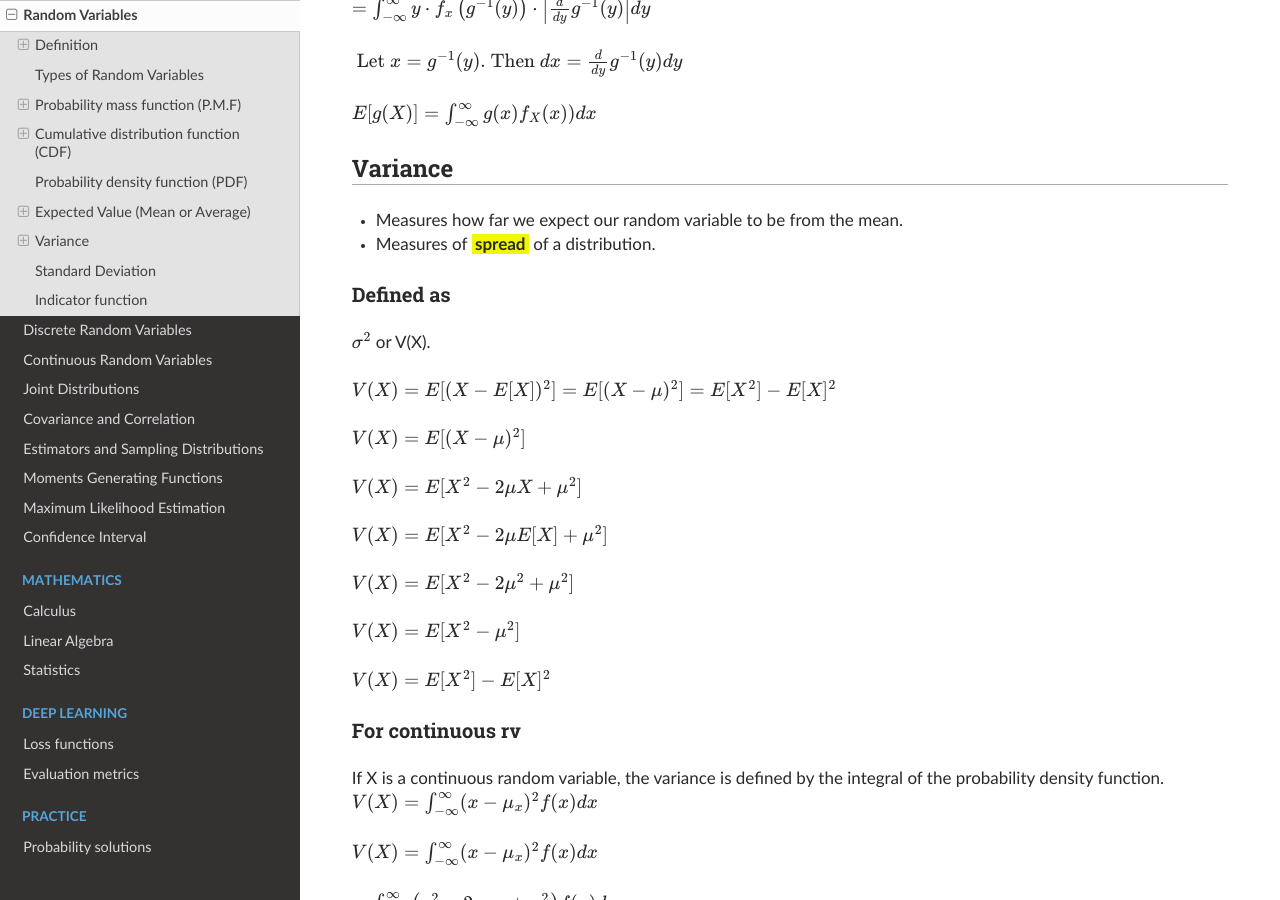
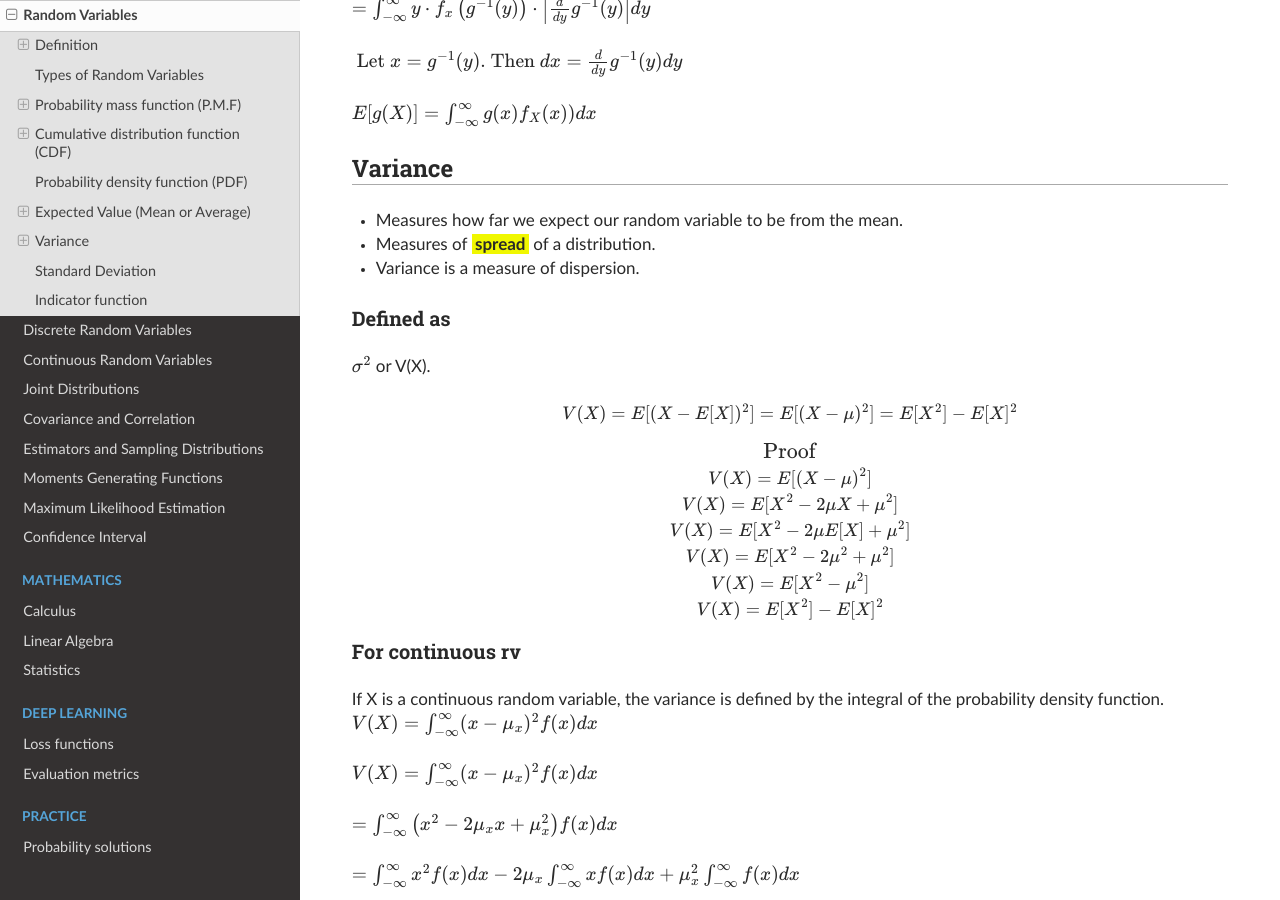
Before and after one commit to akkefa/ml-notes, a Sphinx documentation site: the page built from docs/probability/random_variable.md, in a window 1280 px wide and 900 px high, scrolled down 6152 px. Built offline with Sphinx 7.4.7 and the Read the Docs theme 2.0.0, drawn with Linux system fonts in a browser that asks for light colours.

Commit message:
new changes

```diff
--- a/docs/probability/random_variable.md
+++ b/docs/probability/random_variable.md
@@ -298,24 +298,28 @@ $E[g(X)]=\int_{-\infty}^{\infty} g(x) f_{X}(x)) d x$
 
 - Measures how far we expect our random variable to be from the mean.
 - Measures of **spread** of a distribution.
+- Variance is a measure of dispersion.
 
 ### Defined as
 
 $\sigma^2$ or V(X).
 
-$V(X) = E[(X - E[X])^2] = E[(X - \mu)^2]  = E[X^2] - E[X]^2$
+$$
+V(X) = E[(X - E[X])^2] = E[(X - \mu)^2]  = E[X^2] - E[X]^2
+$$
 
-$V(X) = E[(X - \mu)^2]$
+$$
+\begin{gather}
+\large \text{Proof} \\
+V(X) = E[(X - \mu)^2] \\
+V(X) = E[X^2 - 2\mu X + \mu^2] \\
+V(X) = E[X^2 - 2\mu E[X] + \mu^2] \\
+V(X) = E[X^2 - 2\mu^2 + \mu^2] \\
+V(X) = E[X^2 - \mu^2] \\
+V(X) = E[X^2] - E[X]^2
+\end{gather}
 
-$V(X) = E[X^2 - 2\mu X + \mu^2]$
-
-$V(X) = E[X^2 - 2\mu E[X] + \mu^2]$
-
-$V(X) = E[X^2 - 2\mu^2 + \mu^2]$
-
-$V(X) = E[X^2 - \mu^2]$
-
-$V(X) = E[X^2] - E[X]^2$
+$$
 
 ### For continuous rv
 
```
